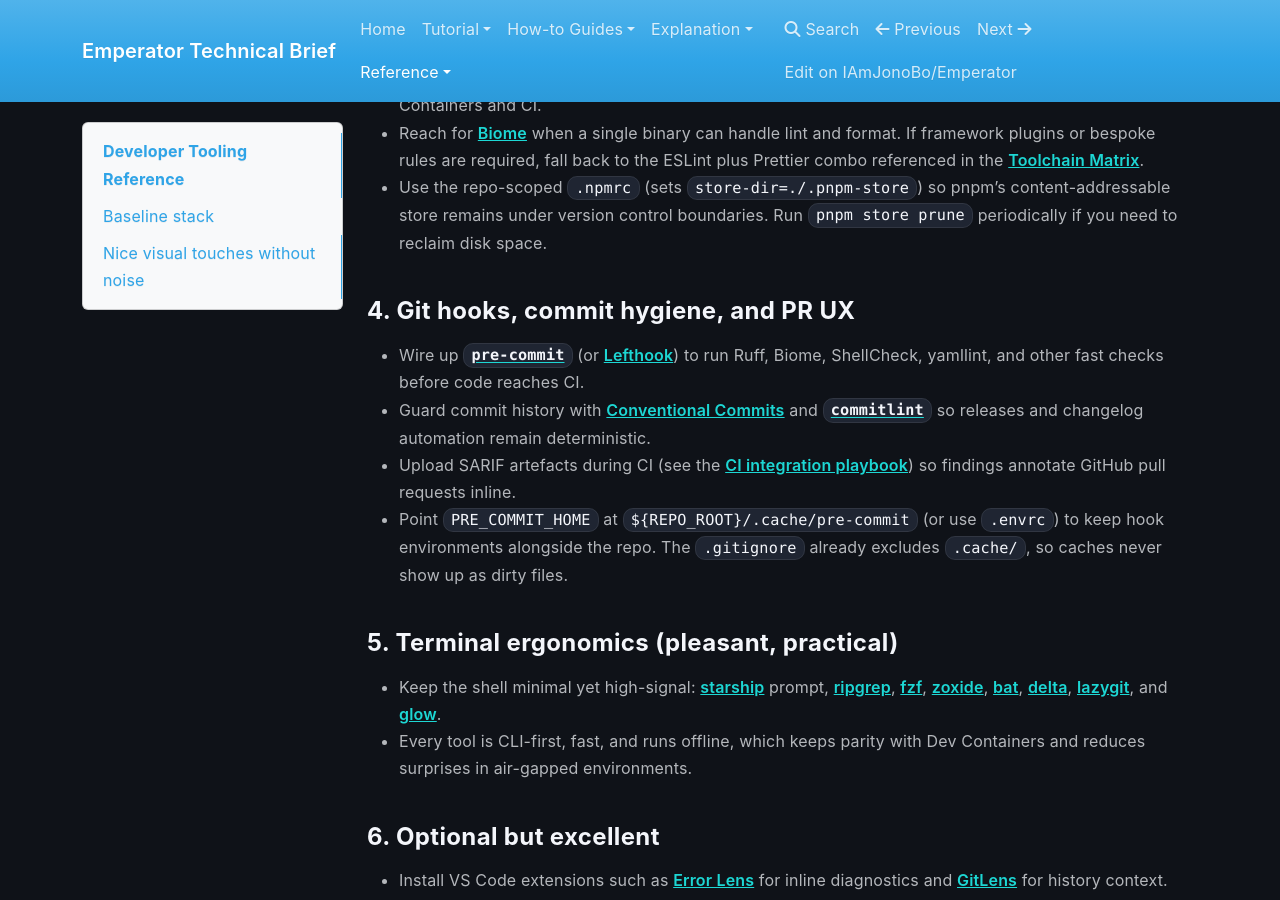
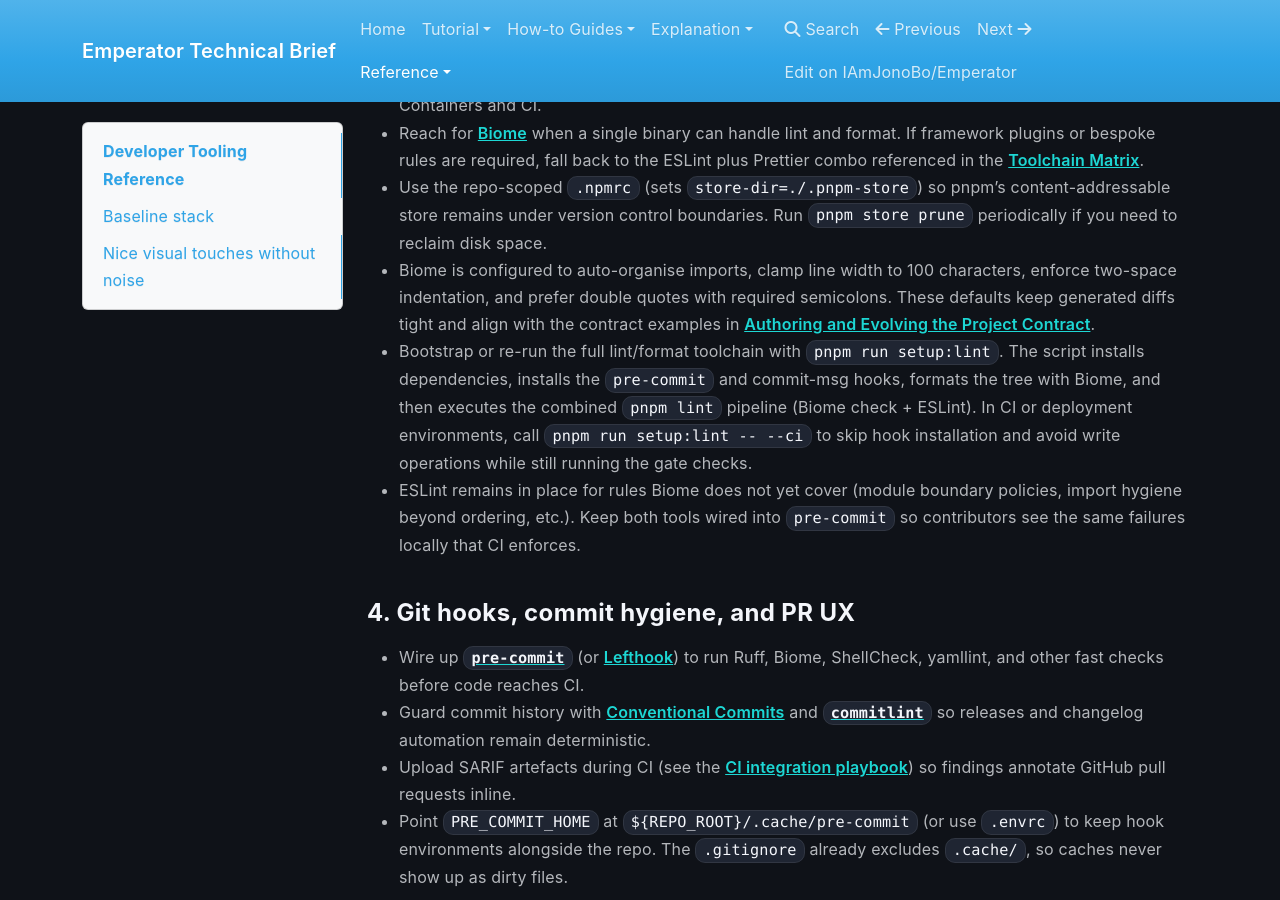
Before and after one commit to IAmJonoBo/Emperator, an MkDocs documentation site: the page built from docs/reference/developer-tooling.md, in a window 1280 px wide and 900 px high, scrolled down 1101 px. Built offline with MkDocs 1.6.1, drawn with Linux system fonts in a browser that asks for light colours; nearby versions of some CDN libraries.

Commit message:
Enhance developer tooling documentation with Biome configuration details and lint/format setup instructions

```diff
--- a/docs/reference/developer-tooling.md
+++ b/docs/reference/developer-tooling.md
@@ -42,6 +42,9 @@ Extras --> VSCode[VS Code extensions]
 - Prefer [pnpm](https://pnpm.io/) workspaces for installs; they keep disk usage low and caching predictable across Dev Containers and CI.
 - Reach for [Biome](https://biomejs.dev/) when a single binary can handle lint and format. If framework plugins or bespoke rules are required, fall back to the ESLint plus Prettier combo referenced in the [Toolchain Matrix](toolchain.md#recommended-lint-and-formatter-stacks).
 - Use the repo-scoped `.npmrc` (sets `store-dir=./.pnpm-store`) so pnpm’s content-addressable store remains under version control boundaries. Run `pnpm store prune` periodically if you need to reclaim disk space.
+- Biome is configured to auto-organise imports, clamp line width to 100 characters, enforce two-space indentation, and prefer double quotes with required semicolons. These defaults keep generated diffs tight and align with the contract examples in [Authoring and Evolving the Project Contract](../how-to/author-contract.md#2-define-structural-conventions-with-cue).
+- Bootstrap or re-run the full lint/format toolchain with `pnpm run setup:lint`. The script installs dependencies, installs the `pre-commit` and commit-msg hooks, formats the tree with Biome, and then executes the combined `pnpm lint` pipeline (Biome check + ESLint). In CI or deployment environments, call `pnpm run setup:lint -- --ci` to skip hook installation and avoid write operations while still running the gate checks.
+- ESLint remains in place for rules Biome does not yet cover (module boundary policies, import hygiene beyond ordering, etc.). Keep both tools wired into `pre-commit` so contributors see the same failures locally that CI enforces.
 
 ### 4. Git hooks, commit hygiene, and PR UX {#git-hygiene}
 
```
